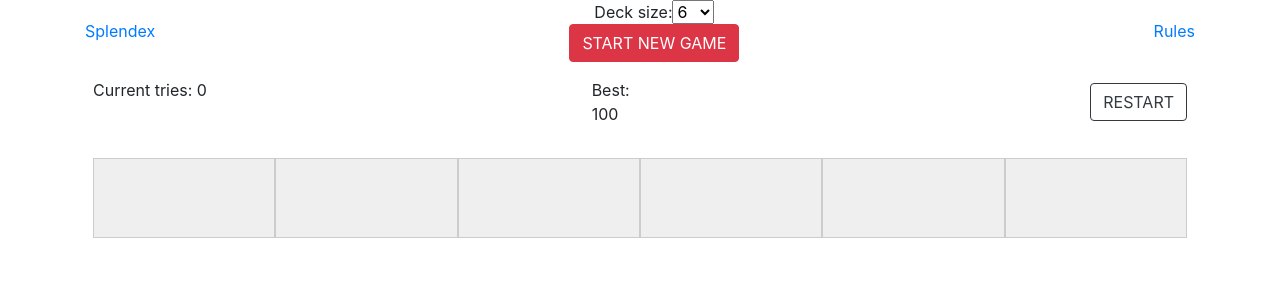
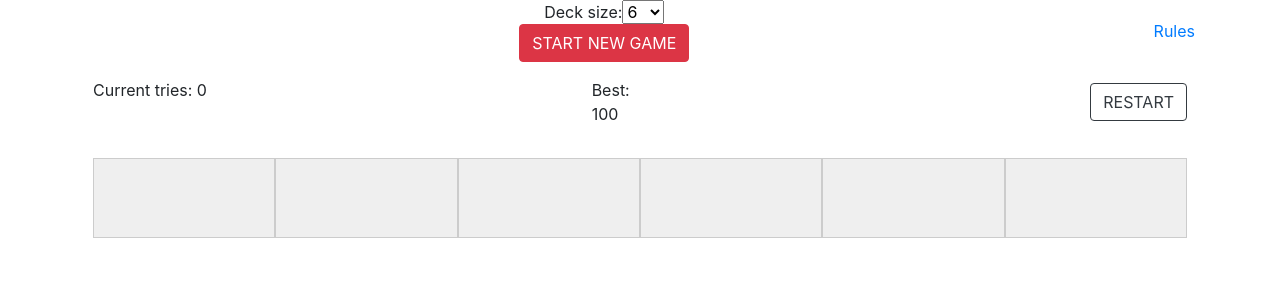
Before and after one commit to huriferenc/card-match, an Angular app: page / in a window 1280 px wide. Shown: the top 300 px of the page. Built offline with nearby package versions, Linux system fonts and the light colour scheme.

Commit message:
Removed logo

```diff
--- a/src/app/header/header.component.html
+++ b/src/app/header/header.component.html
@@ -1,7 +1,4 @@
 <div class="row align-items-center">
-  <div class="col-auto">
-    <a [routerLink]="''">Splendex</a>
-  </div>
   <div class="col text-center">
     <div>
       <span>Deck size:</span>
```
